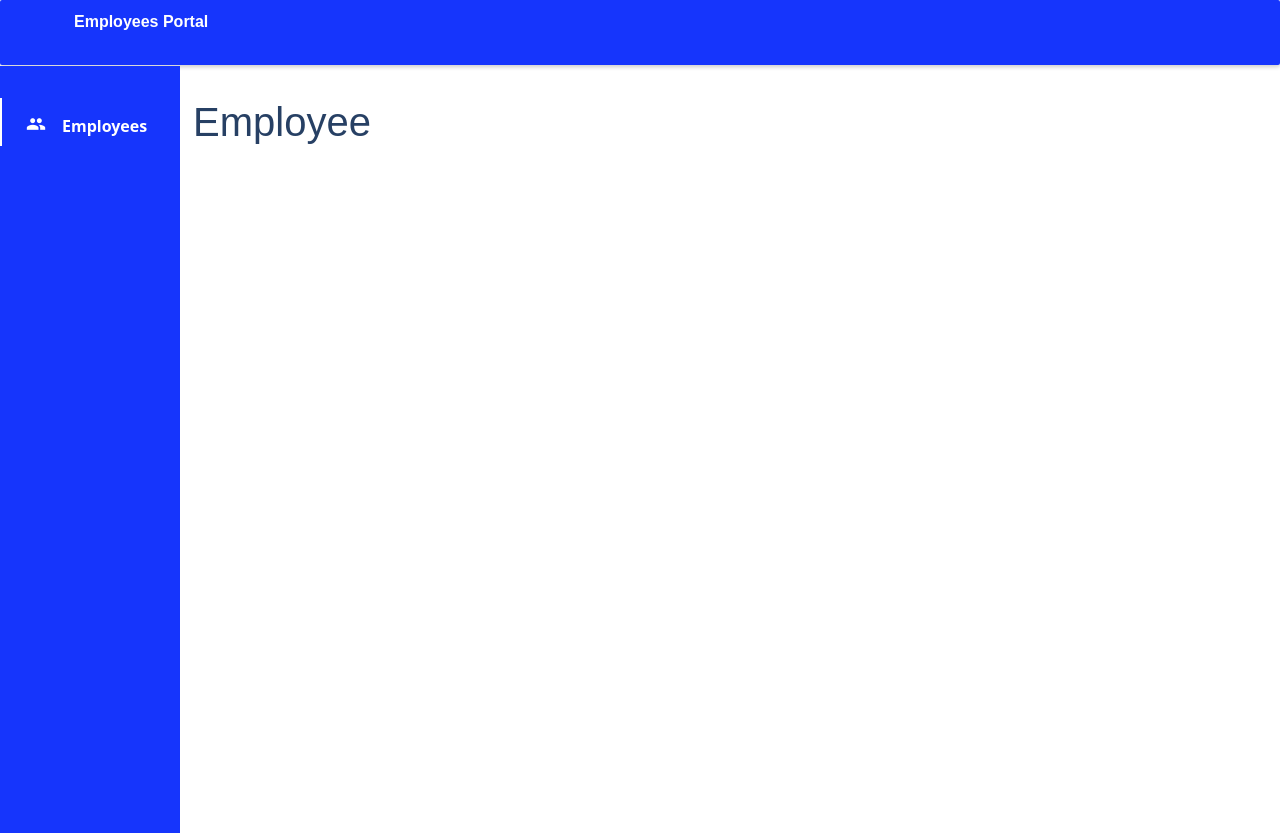
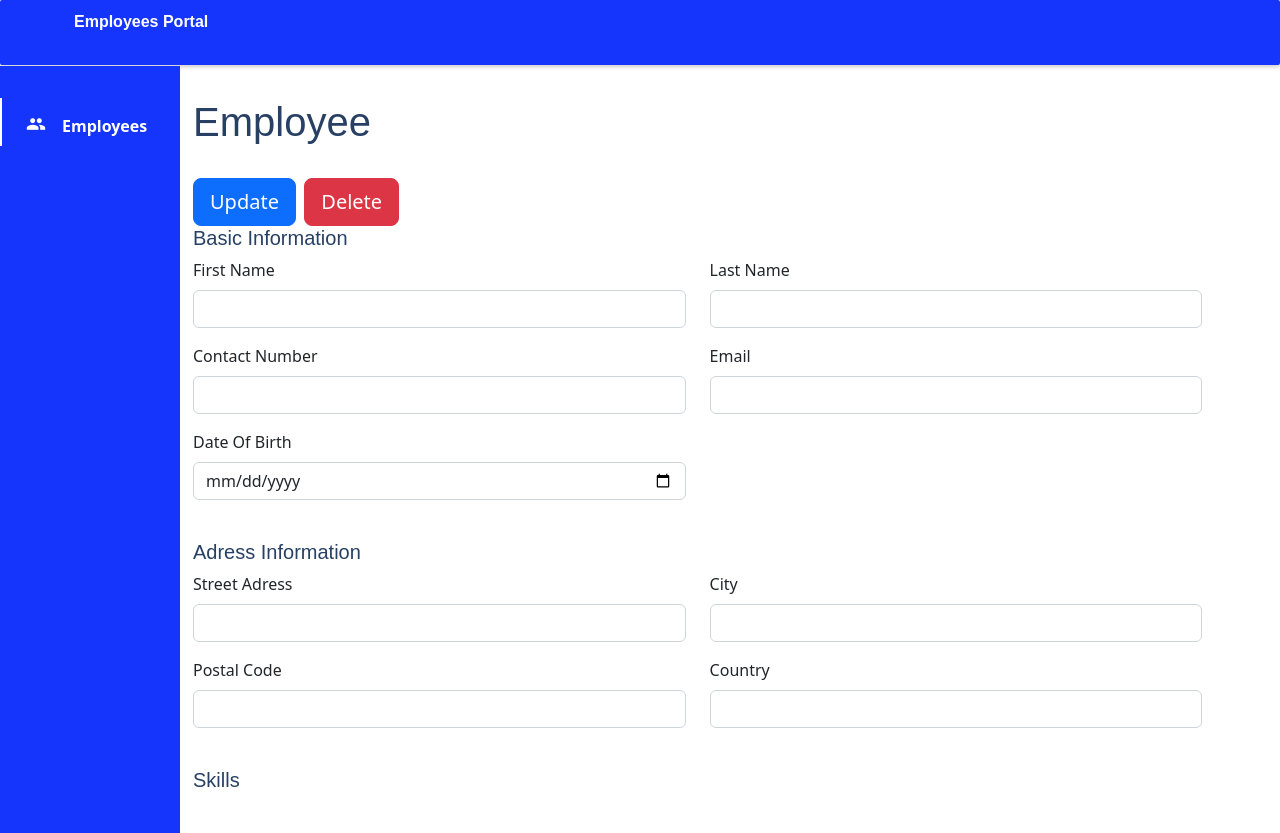
Before and after one commit to SinethembaDlova/employees-portal, a React (Create React App) app: page /employees/1 in a window 1280 px wide. Before the commit the page ends 800 px from the top, so only its background shows below. Built offline with nearby package versions, Linux system fonts and the light colour scheme; no server answers.

Commit message:
updated api and created a basic employee form

```diff
--- a/src/App.js
+++ b/src/App.js
@@ -21,8 +21,8 @@ function App () {
   return (
     <GlobalProvider>
       <Router>
+        <Navbar />
         <Sidebar active={setActiveClick} />
-        <Navbar />
         <Routes>
           <Route exact path="/" element={<Navigate to="/employees" replace />} />
           <Route
--- a/src/api/index.js
+++ b/src/api/index.js
@@ -6,71 +6,35 @@ const URL = endpoint => {
   return default_endpoint || endpoint;
 }
 
-const postEmployee = async (body) => {
+const createEmployee = async (body) => {
   const path = `${URL()}/employees`;
-
-  try {
-    const results = await axios.post(path, body);
-    return results?.data?.data;
-  } catch (error) {
-    throw new Error(error);
-  }
-}
-const getEmployees = async () => {
-  const path = `${URL()}/employees`;
-
-  try {
-    const results = await axios.get(path, {
-      headers: {
-        'Content-Type': 'application/json'
-      }
-    });
-    return results?.data?.data;
-  } catch (error) {
-    throw new Error(error);
-  }
+  const results = await axios.post(path, body);
+  return results?.data;
 }
 
-const getEmployee = async(id) => {
+const readEmployees = async () => {
+  const path = `${URL()}/employees`;
+  const results = await axios.get(path);
+  return results?.data;
+
+}
+
+const readEmployee = async(id) => {
 	const path = `${URL()}/employees/${id}`;
-
-	try {
-		const results = await axios.get(path, {
-			headers: {
-				'Content-Type': 'application/json'
-			}
-		});
-		return results?.data?.data;
-	} catch (error) {
-		throw new Error(error);
-	}
-
+	const results = await axios.get(path);
+	return results?.data;
 }
 
 const updateEmployee = async(id, body) => {
   const path = `${URL()}/employees${id}`;
-
-  try {
-    const results = await axios.update(path, body);
-    return results?.data?.data;
-  } catch (error) {
-    throw new Error(error);
-  }
+  const results = await axios.update(path, body);
+  return results?.data;
 }
 
 const deleteEmployee = async (id) => {
 	const path = `${URL()}/employees/${id}`;
-
-	try {
-		const res = await axios.delete(path, {
-			headers: {
-				'Content-Type': 'application/json'
-			}
-		});
-		return res;
-	} catch (error) {
-		throw new Error(error);
-	}
+	const res = await axios.delete(path);
+	return res?.data;
 }
 
-export { postEmployee, getEmployees, getEmployee, updateEmployee, deleteEmployee}
+export { createEmployee, readEmployees, readEmployee, updateEmployee, deleteEmployee }
--- a/src/context/GlobalState.js
+++ b/src/context/GlobalState.js
@@ -1,6 +1,6 @@
 import React, { createContext, useState, useEffect } from 'react';
 // import AppReducer  from './AppReducer';
-import { getEmployees } from '../api'
+import { readEmployees, deleteEmployee } from '../api'
 
 
 
@@ -12,7 +12,7 @@ const GlobalProvider = ({ children }) => {
 
   useEffect(() => {
     updateIsLoading(true);
-    getEmployees().then((results) =>{
+    readEmployees().then((results) =>{
       updateEmployees(results)
     })
     updateIsLoading(false);
@@ -31,21 +31,18 @@ const GlobalProvider = ({ children }) => {
   //     payload: employee
   //   })
   // }
-  // const deleteEmployee = (id) => {
-  //   dispatch({
-  //     type: 'DELETE_EMPLOYEE',
-  //     payload: id
-  //   })
-  // }
+  const deleteEmployee = (id) => {
+    deleteEmployee(id)
+  }
 
 
   return (
     <GlobalContext.Provider value={{
       employees,
-      isLoading
+      isLoading,
+      deleteEmployee
       // createEmployee,
       // updateEmployee,
-      // deleteEmployee
     }}>
       {children}
     </GlobalContext.Provider>
--- a/src/views/employee/index.js
+++ b/src/views/employee/index.js
@@ -1,5 +1,6 @@
 import React, { Fragment } from 'react';
 import Container from '../../components/Container';
+import { Form, Row, Col, FormGroup, Label, Input, Button } from 'reactstrap';
 
 const Employee = () => {
 
@@ -7,6 +8,130 @@ const Employee = () => {
     <Fragment>
         <Container>
             <h1>Employee</h1>
+            <br />
+            <Form>
+              <Button size='lg' color="primary" className="float-right">
+                Update
+              </Button> &nbsp;
+              <Button size='lg' color="danger" className="float-right">
+                Delete
+              </Button>
+              <h5>Basic Information</h5>
+              <Row>
+                <Col md={6}>
+                  <FormGroup>
+                    <Label for="first_name">
+                      First Name
+                    </Label>
+                    <Input
+                      id="first_name"
+                      name="first_name"
+                    />
+                  </FormGroup>
+              </Col>
+              <Col md={6}>
+                <FormGroup>
+                  <Label for="last_name">
+                    Last Name
+                  </Label>
+                  <Input
+                    id="last_name"
+                    name="last_name"
+                  />
+                </FormGroup>
+              </Col>
+            </Row>
+            <Row>
+                <Col md={6}>
+                  <FormGroup>
+                    <Label for="contact_number">
+                      Contact Number
+                    </Label>
+                    <Input
+                      id="contact_number"
+                      name="contact_number"
+                    />
+                  </FormGroup>
+              </Col>
+              <Col md={6}>
+                <FormGroup>
+                  <Label for="email">
+                    Email
+                  </Label>
+                  <Input
+                    id="email"
+                    name="email"
+                  />
+                </FormGroup>
+              </Col>
+            </Row>
+            <Row>
+                <Col md={6}>
+                  <FormGroup>
+                    <Label for="dob">
+                      Date Of Birth
+                    </Label>
+                    <Input
+                      id="dob"
+                      name="dob"
+                      type="date"
+                    />
+                  </FormGroup>
+              </Col>
+            </Row>
+            <br />
+            <h5>Adress Information</h5>
+            <Row>
+                <Col md={6}>
+                  <FormGroup>
+                    <Label for="street_address">
+                      Street Adress
+                    </Label>
+                    <Input
+                      id="street_address"
+                      name="street_address"
+                    />
+                  </FormGroup>
+              </Col>
+              <Col md={6}>
+                <FormGroup>
+                  <Label for="city">
+                    City
+                  </Label>
+                  <Input
+                    id="city"
+                    name="city"
+                  />
+                </FormGroup>
+              </Col>
+            </Row>
+            <Row>
+                <Col md={6}>
+                  <FormGroup>
+                    <Label for="postal_code">
+                      Postal Code
+                    </Label>
+                    <Input
+                      id="postal_code"
+                      name="postal_code"
+                    />
+                  </FormGroup>
+              </Col>
+              <Col md={6}>
+                <FormGroup>
+                  <Label for="country">
+                    Country
+                  </Label>
+                  <Input
+                    id="country"
+                    name="country"
+                  />
+                </FormGroup>
+              </Col>
+            </Row>
+            <br />
+            <h5>Skills</h5>
+          </Form>
         </Container>
     </Fragment>
   );
--- a/src/views/employees/index.js
+++ b/src/views/employees/index.js
@@ -1,4 +1,5 @@
 import React, { Fragment, useContext } from 'react';
+import { Link } from 'react-router-dom';
 import { Button } from 'reactstrap';
 import { GlobalContext } from '../../context/GlobalState';
 import Container from '../../components/Container';
@@ -14,12 +15,13 @@ const Employees = () => {
       index: index + 1,
       first_name: item.first_name,
       last_name: item.last_name,
+      email: item.email,
       contact_number: item.contact_number,
       actions:
-        <>
-          <Button size="sm" color="primary" href={`/employees/${item._id}`}>View</Button> &nbsp;
-          <Button size="sm" color="danger" >Delete</Button>
-        </>
+        <Link to={`/employees/${item._id}`}>
+          View Employee
+        </Link>
+
     }));
   };
 
@@ -27,11 +29,13 @@ const Employees = () => {
     <Fragment>
         <Container>
             <h1>Employees</h1>
+            <Button>Add New Employee</Button>
             <Table
               columnNames={[
                 '#',
                 'First Name',
                 'Last Name',
+                'Email',
                 'Contact Number',
                 'Actions'
               ]}
```
